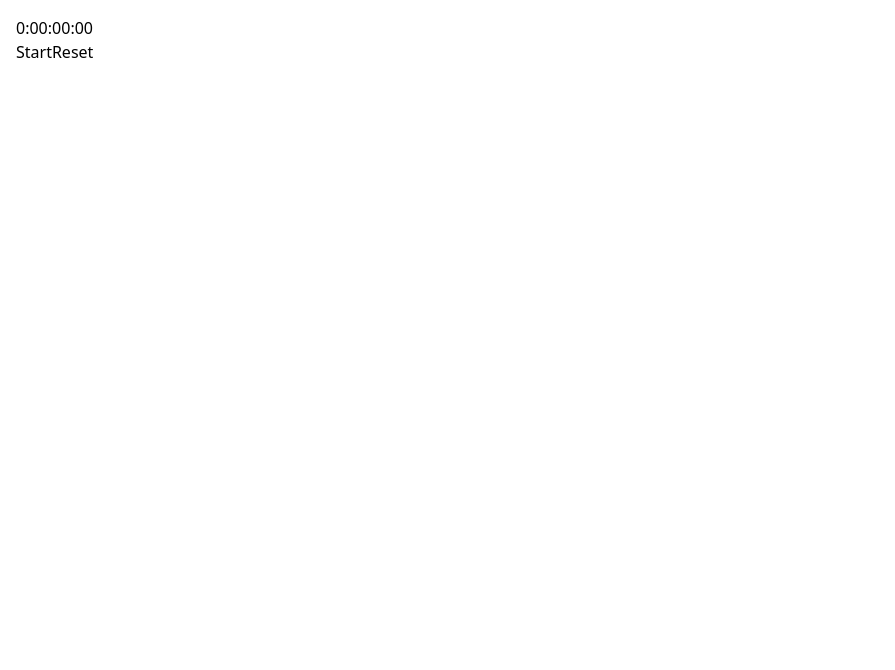
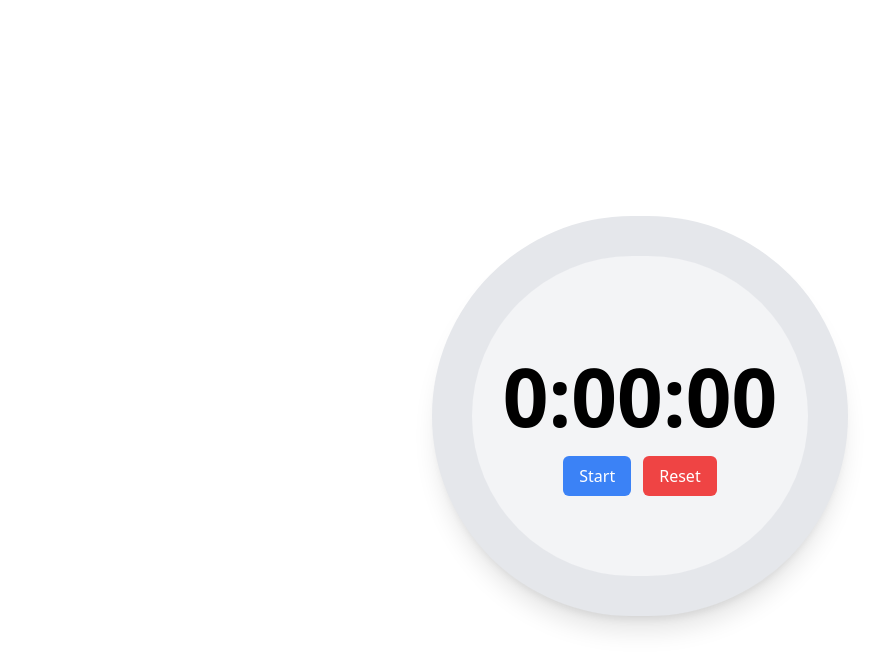
Before and after one commit to havengrim/PracticeHooks, a React (Create React App) app: page / in a window 1280 px wide. Shown: the top 670 px of the page, without its empty margins (0-895 px from the left). Built offline with nearby package versions, Linux system fonts and the light colour scheme.

Commit message:
Day 2 is done with a simple ui

```diff
--- a/src/useState/Day2.jsx
+++ b/src/useState/Day2.jsx
@@ -32,20 +32,29 @@ const Day2 = () => {
         setTime(0);
     }
   return (
-    <div className='stopwatch-container'>
-        <p className='stopwatch-time'>
-        {hours}:{minutes.toString().padStart(2, "0")}:
-        {seconds.toString().padStart(2, "0")}:
-        {milliseconds.toString().padStart(2, "0")}
-        </p>
+    <div className='w-full h-screen flex justify-center items-center'>
+        <div className='bg-gray-200 shadow-xl w-1/3 h-1/2 rounded-full flex flex-col items-center justify-center p-10'>
+        <div className='bg-gray-100 w-full h-full rounded-full flex flex-col items-center justify-center'>
+            <span className='stopwatch-time'>
+            {/* {hours}:{minutes.toString().padStart(2, "0")}:
+            {seconds.toString().padStart(2, "0")}:
+            {milliseconds.toString().padStart(2, "0")} */}
+            <span className='font-semibold text-[5rem]'>
+            {hours}:{minutes.toString().padStart(2, "0")}:
+            {seconds.toString().padStart(2, "0")}
+            </span>
+            </span>
 
-        <div className='stopwatch-buttons'>
-            <button className='stopwatch-button' onClick={startAndStop}>
-                {isRunning ? "Stop" : "Start"}
-            </button>
-            <button className='stopwatch-button' onClick={reset}>
-                Reset
-            </button>
+            <div className='stopwatch-buttons flex gap-3'>
+                <button className= {` ${isRunning ? "bg-green-500 text-white py-2 px-4 rounded-md" : "bg-blue-500 text-white py-2 px-4  rounded-md"} `} onClick={startAndStop}>
+                    {isRunning ? "Stop" : "Start"}
+                </button>
+                <button className='stopwatch-button bg-red-500 text-white py-2 px-4 rounded-md' onClick={reset}>
+                    Reset
+                </button>
+            </div>
+        </div>
+
         </div>
     </div>
   )
--- /dev/null
+++ b/src/useState/Day3.jsx
@@ -0,0 +1 @@
+//Put a counter +1 or -1
```
